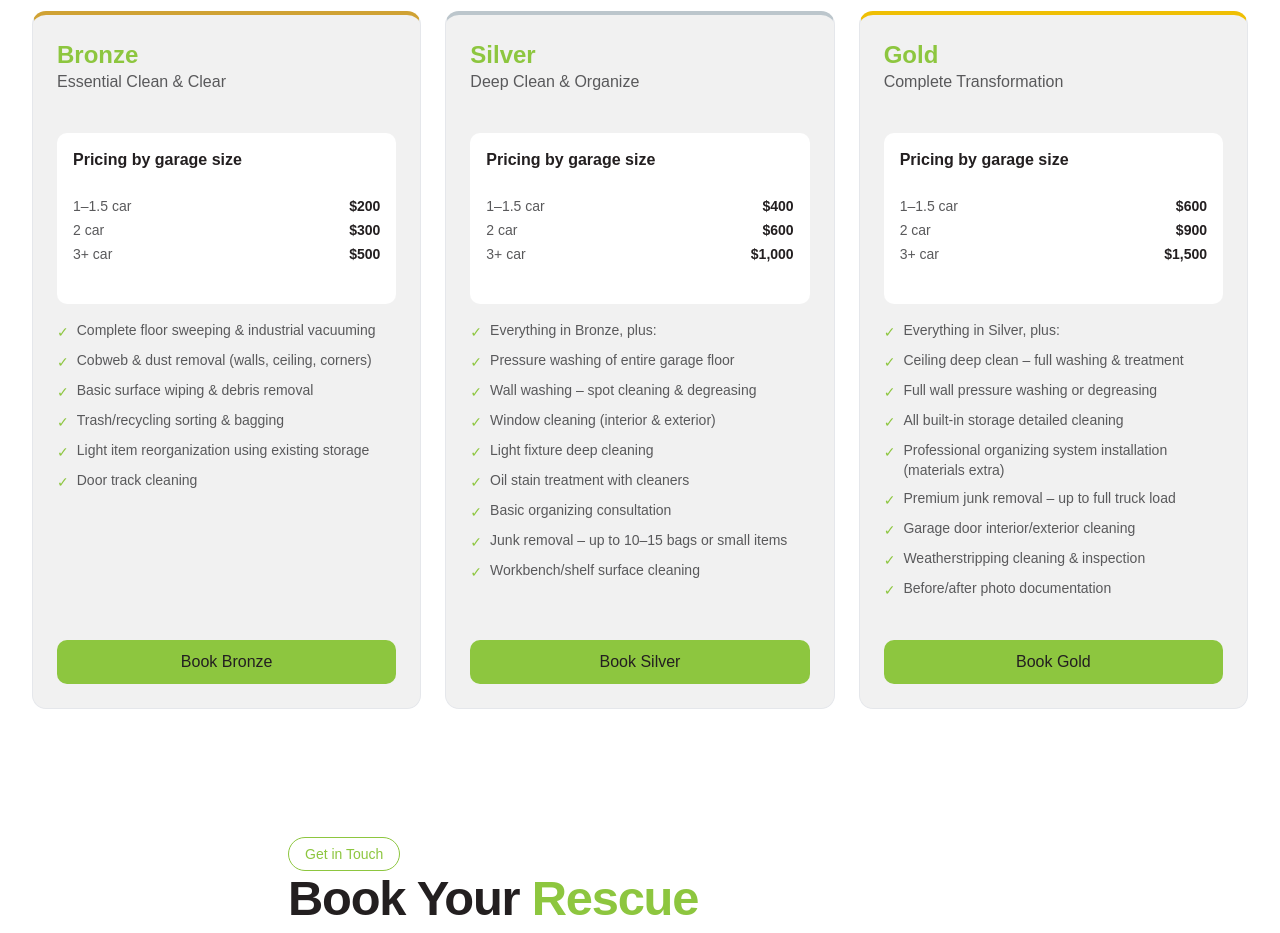
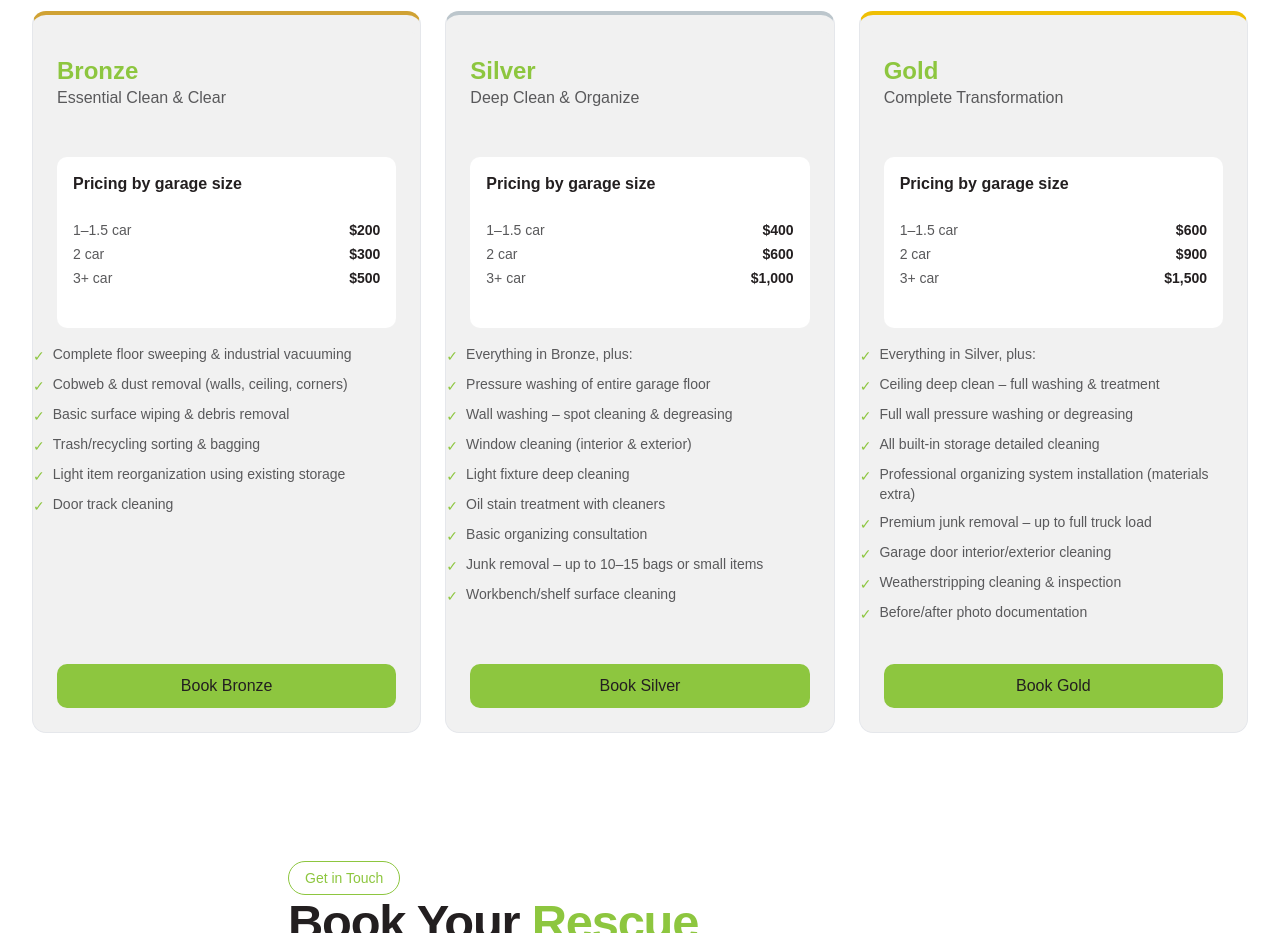
Before and after one commit to lewi0239/The-Garage-Rescue, a React (Vite) app: page / in a window 1280 px wide. Shown: the part 1680-2613 px from the top of the page. Built offline with nearby package versions, Linux system fonts and the light colour scheme.

Commit message:
feat: add sticky title/subtitle with position indicator colour

```diff
--- a/src/components/Pricing.tsx
+++ b/src/components/Pricing.tsx
@@ -1,3 +1,4 @@
+import { useEffect, useRef, useState } from "react";
 import { useScrollReveal } from "../hooks/useScrollReveal";
 
 const plans = [
@@ -51,6 +52,112 @@ const plans = [
   },
 ];
 
+function PricingCard({
+  pkg,
+  subtitle,
+  color,
+  pricing,
+  includes,
+  onSelectPackage,
+}: (typeof plans)[number] & { onSelectPackage?: (pkg: string) => void }) {
+  const sentinelRef = useRef<HTMLDivElement>(null);
+  const [stuck, setStuck] = useState(false);
+
+  useEffect(() => {
+    const sentinel = sentinelRef.current;
+    if (!sentinel) return;
+    const observer = new IntersectionObserver(
+      ([entry]) => setStuck(!entry.isIntersecting),
+      { rootMargin: "-64px 0px 0px 0px", threshold: 0 },
+    );
+    observer.observe(sentinel);
+    return () => observer.disconnect();
+  }, []);
+
+  return (
+    <article
+      aria-label={`${pkg} package`}
+      style={{ borderTopColor: color }}
+      className="flex flex-col gap-4 rounded-xl border border-gray-200 border-t-4 bg-brand-white"
+    >
+      {/* Sentinel – sits at the natural position of the header */}
+      <div ref={sentinelRef} className="h-0" aria-hidden="true" />
+
+      {/* Sticky header */}
+      <div
+        style={stuck ? { borderBottomColor: color } : undefined}
+        className={`sticky top-16 z-10 rounded-t-xl bg-brand-white px-6 pt-6 pb-2 transition-all duration-200 ${
+          stuck ? "border-b-6 shadow-sm" : ""
+        }`}
+      >
+        <span className="text-2xl font-bold text-brand-green">{pkg}</span>
+        <p className="text-sm font-medium text-brand-grey">{subtitle}</p>
+      </div>
+
+      {/* Pricing table */}
+      <div className="mx-6 rounded-lg bg-brand-fff p-4 text-sm">
+        <p className="mb-2 font-semibold text-brand-black">
+          Pricing by garage size
+        </p>
+        <ul className="flex flex-col gap-1 text-brand-grey">
+          <li className="flex justify-between">
+            <span>1–1.5 car</span>
+            <span className="font-semibold text-brand-black">
+              {pricing.small}
+            </span>
+          </li>
+          <li className="flex justify-between">
+            <span>2 car</span>
+            <span className="font-semibold text-brand-black">
+              {pricing.medium}
+            </span>
+          </li>
+          <li className="flex justify-between">
+            <span>3+ car</span>
+            <span className="font-semibold text-brand-black">
+              {pricing.large}
+            </span>
+          </li>
+        </ul>
+      </div>
+
+      {/* Includes */}
+      <ul
+        className="mx-6 flex flex-col gap-2"
+        aria-label={`What's included in ${pkg}`}
+      >
+        {includes.map((item) => (
+          <li
+            key={item}
+            className="flex items-start gap-2 text-sm text-brand-grey"
+          >
+            <span className="mt-0.5 text-brand-green" aria-hidden="true">
+              ✓
+            </span>
+            {item}
+          </li>
+        ))}
+      </ul>
+
+      <div className="mt-auto px-6 pb-6">
+        <button
+          type="button"
+          aria-label={`Book the ${pkg} package`}
+          onClick={() => {
+            onSelectPackage?.(pkg);
+            document
+              .getElementById("contact")
+              ?.scrollIntoView({ behavior: "smooth" });
+          }}
+          className="block w-full rounded-lg bg-brand-green py-2.5 text-center text-sm font-semibold text-brand-black transition-opacity hover:opacity-90"
+        >
+          Book {pkg}
+        </button>
+      </div>
+    </article>
+  );
+}
+
 export default function Pricing({
   id,
   onSelectPackage,
@@ -80,85 +187,12 @@ export default function Pricing({
           ref={ref}
           className="reveal mt-10 grid grid-cols-1 gap-6 lg:grid-cols-3"
         >
-          {plans.map(({ pkg, subtitle, color, pricing, includes }) => (
-            <article
-              key={pkg}
-              aria-label={`${pkg} package`}
-              style={{ borderTopColor: color }}
-              className="flex flex-col gap-4 rounded-xl border border-gray-200 border-t-4 bg-brand-white p-6"
-            >
-              {/* Header */}
-              <div>
-                <span className="text-2xl font-bold text-brand-green">
-                  {pkg}
-                </span>
-                <p className="text-sm font-medium text-brand-grey">
-                  {subtitle}
-                </p>
-              </div>
-
-              {/* Pricing table */}
-              <div className="rounded-lg bg-brand-fff p-4 text-sm">
-                <p className="mb-2 font-semibold text-brand-black">
-                  Pricing by garage size
-                </p>
-                <ul className="flex flex-col gap-1 text-brand-grey">
-                  <li className="flex justify-between">
-                    <span>1–1.5 car</span>
-                    <span className="font-semibold text-brand-black">
-                      {pricing.small}
-                    </span>
-                  </li>
-                  <li className="flex justify-between">
-                    <span>2 car</span>
-                    <span className="font-semibold text-brand-black">
-                      {pricing.medium}
-                    </span>
-                  </li>
-                  <li className="flex justify-between">
-                    <span>3+ car</span>
-                    <span className="font-semibold text-brand-black">
-                      {pricing.large}
-                    </span>
-                  </li>
-                </ul>
-              </div>
-
-              {/* Includes */}
-              <ul
-                className="flex flex-col gap-2"
-                aria-label={`What's included in ${pkg}`}
-              >
-                {includes.map((item) => (
-                  <li
-                    key={item}
-                    className="flex items-start gap-2 text-sm text-brand-grey"
-                  >
-                    <span
-                      className="mt-0.5 text-brand-green"
-                      aria-hidden="true"
-                    >
-                      ✓
-                    </span>
-                    {item}
-                  </li>
-                ))}
-              </ul>
-
-              <button
-                type="button"
-                aria-label={`Book the ${pkg} package`}
-                onClick={() => {
-                  onSelectPackage?.(pkg);
-                  document
-                    .getElementById("contact")
-                    ?.scrollIntoView({ behavior: "smooth" });
-                }}
-                className="mt-auto block w-full rounded-lg bg-brand-green py-2.5 text-center text-sm font-semibold text-brand-black transition-opacity hover:opacity-90"
-              >
-                Book {pkg}
-              </button>
-            </article>
+          {plans.map((plan) => (
+            <PricingCard
+              key={plan.pkg}
+              {...plan}
+              onSelectPackage={onSelectPackage}
+            />
           ))}
         </div>
       </div>
```
